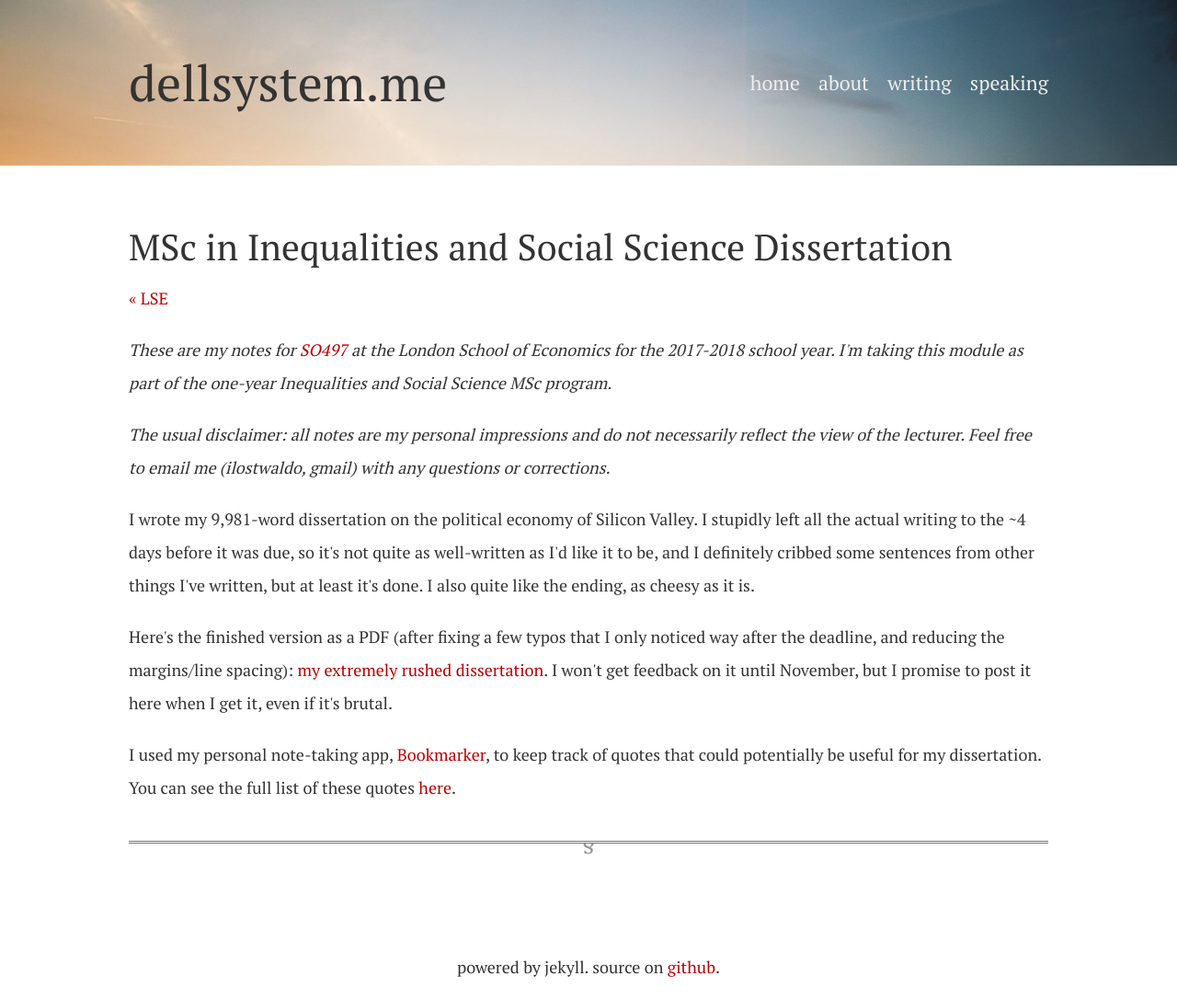
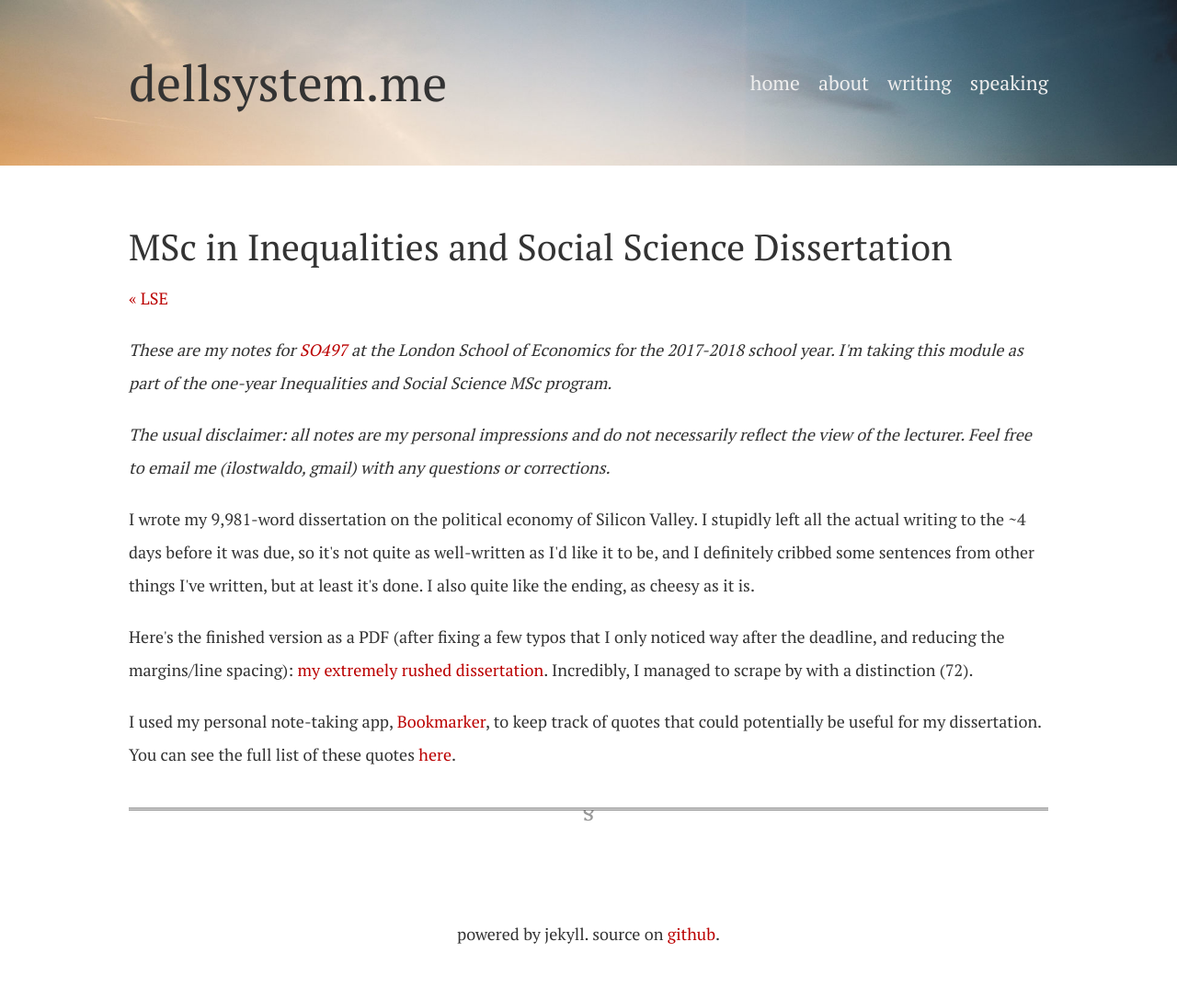
Before and after one commit to dellsystem/dellsystem.github.io, a Jekyll site: the page built from SO497.html, in a window 1280 px wide. Shown: the whole page at 92% size. Built offline with Jekyll 4.4.1, drawn with Linux system fonts in a browser that asks for light colours; after the commit the page ends 1050 px from its top, so only the background shows below that.

Commit message:
Update dissertation page with results

```diff
--- a/SO497.html
+++ b/SO497.html
@@ -7,6 +7,6 @@ course_url: http://www.lse.ac.uk/resources/calendar/courseGuides/SO/2017_SO497.h
 
 <p>I wrote my 9,981-word dissertation on the political economy of Silicon Valley. I stupidly left all the actual writing to the ~4 days before it was due, so it's not quite as well-written as I'd like it to be, and I definitely cribbed some sentences from other things I've written, but at least it's done. I also quite like the ending, as cheesy as it is.</p>
 
-<p>Here's the finished version as a PDF (after fixing a few typos that I only noticed way after the deadline, and reducing the margins/line spacing): <a href="/pdfs/dissertation.pdf">my extremely rushed dissertation</a>. I won't get feedback on it until November, but I promise to post it here when I get it, even if it's brutal.</p>
+<p>Here's the finished version as a PDF (after fixing a few typos that I only noticed way after the deadline, and reducing the margins/line spacing): <a href="/pdfs/dissertation.pdf">my extremely rushed dissertation</a>. Incredibly, I managed to scrape by with a distinction (72).
 
 <p>I used my personal note-taking app, <a href="http://bookmarker.dellsystem.me">Bookmarker</a>, to keep track of quotes that could potentially be useful for my dissertation. You can see the full list of these quotes <a href="http://bookmarker.dellsystem.me/tag/dissertation/cite">here</a>.</p>
```
